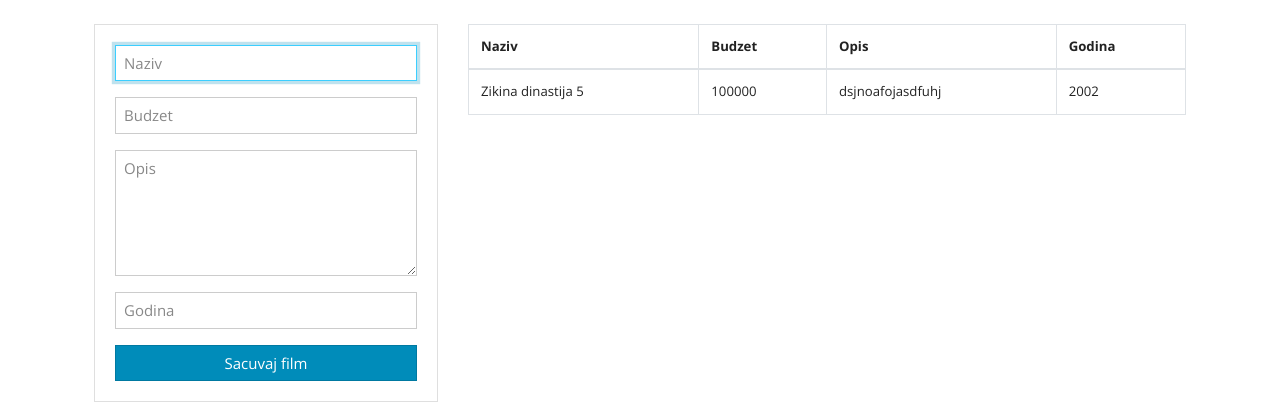
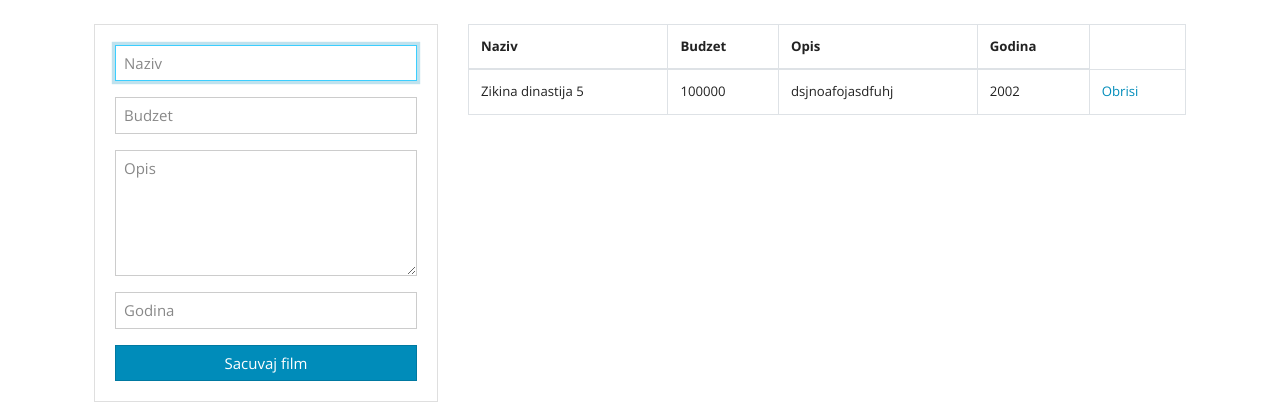
Before and after one commit to aleksandarstaletovic99/domaciiteh1, a PHP site: page /home.php in a window 1280 px wide. Shown: the part 55-475 px from the top of the page. Run offline with PHP 8.4, Linux system fonts and the light colour scheme; data comes from the database, SQL or seed files in the repository; some libraries are stand-ins or nearby versions.

Commit message:
Dodato dugme za brisanje

```diff
--- a/home.php
+++ b/home.php
@@ -75,6 +75,7 @@
                                 <td><?php echo $row['budzet']  ?></td>
                                 <td><?php echo $row['opis']  ?></td>
                                 <td><?php echo $row['godina']  ?></td>
+                                <td><a href="kontroler/delete.php?id=<?php echo $row['filmID'] ?>">Obrisi</a></td>
                             </tr>
                             <?php } ?>
                     </tbody>
```
